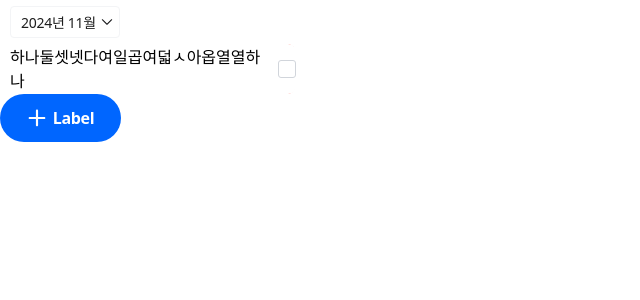
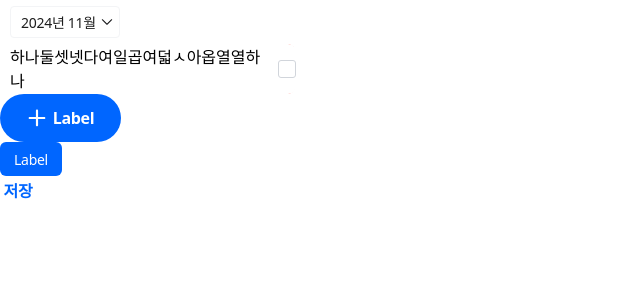
Before and after one commit to ChooseTale/Next-practice, a Next.js app: page / in a window 1280 px wide. Shown: the top 300 px of the page, without its empty margins (0-640 px from the left). Built offline with nearby package versions, Linux system fonts and the light colour scheme.

Commit message:
feat: button 2개 추가 제작

```diff
--- a/src/components/Client.tsx
+++ b/src/components/Client.tsx
@@ -2,6 +2,8 @@
 
 import React from "react";
 import Large from "./buttons/Large";
+import Small from "./buttons/Small";
+import Save from "./buttons/Save";
 
 export default function Client() {
   return (
@@ -12,6 +14,8 @@
           console.log("clicked");
         }}
       />
+      <Small text="Label" action={() => {}} />
+      <Save action={() => {}} />
     </div>
   );
 }
--- /dev/null
+++ b/src/components/buttons/Save.tsx
@@ -0,0 +1,12 @@
+import React from "react";
+
+export default function Save({ action }: { action: () => void }) {
+  return (
+    <div
+      className="w-[36px] h-[30px]  justify-center items-center flex"
+      onClick={action}
+    >
+      <p className="text-body-sm text-primary">저장</p>
+    </div>
+  );
+}
--- /dev/null
+++ b/src/components/buttons/Small.tsx
@@ -0,0 +1,18 @@
+import React from "react";
+
+export default function Small({
+  text,
+  action,
+}: {
+  text: string;
+  action: () => void;
+}) {
+  return (
+    <div
+      className="w-[62px] h-[34px] rounded-[6px] justify-center items-center flex bg-primary"
+      onClick={action}
+    >
+      <p className="text-body3-md text-white">{text}</p>
+    </div>
+  );
+}
```
